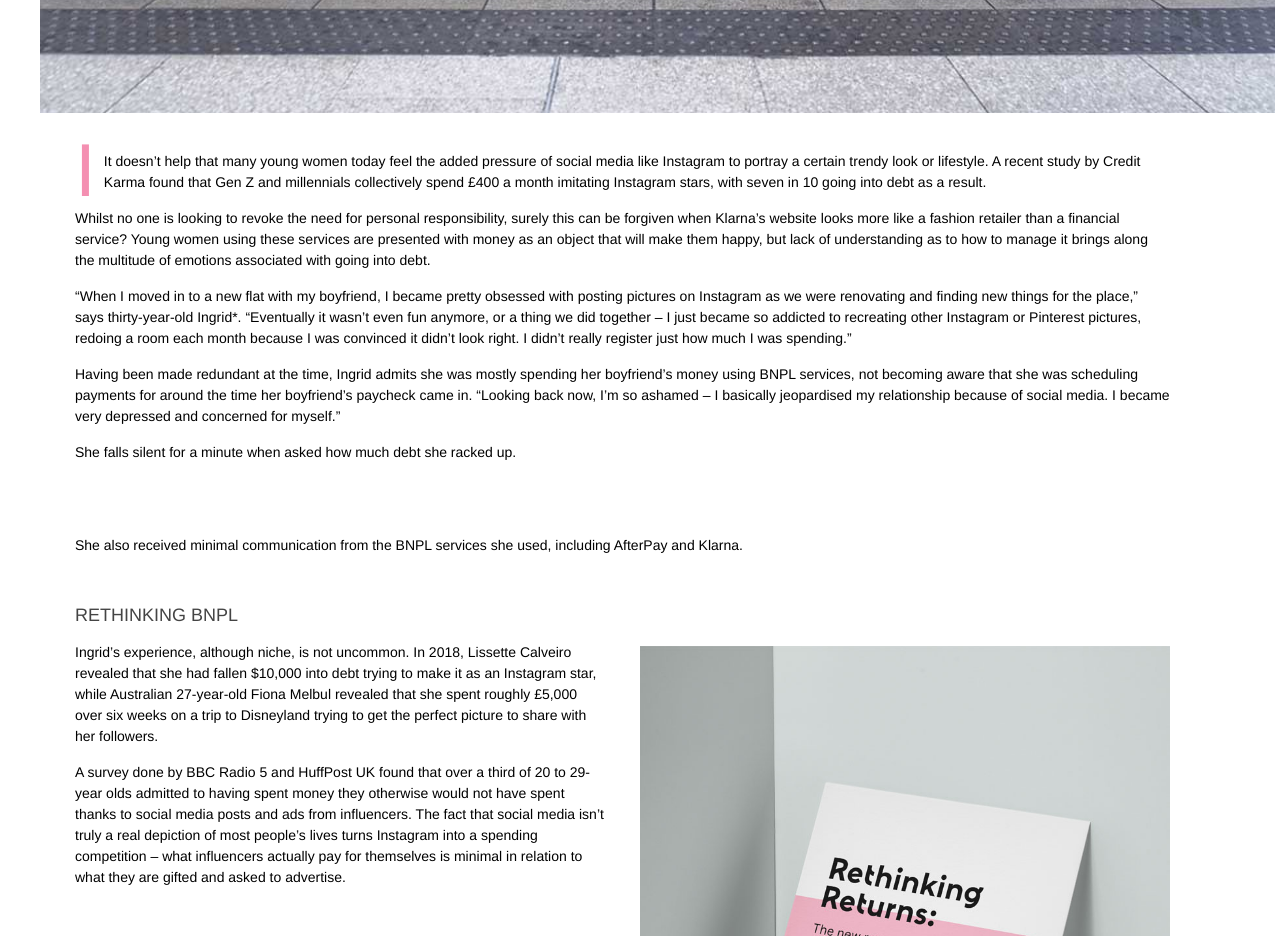
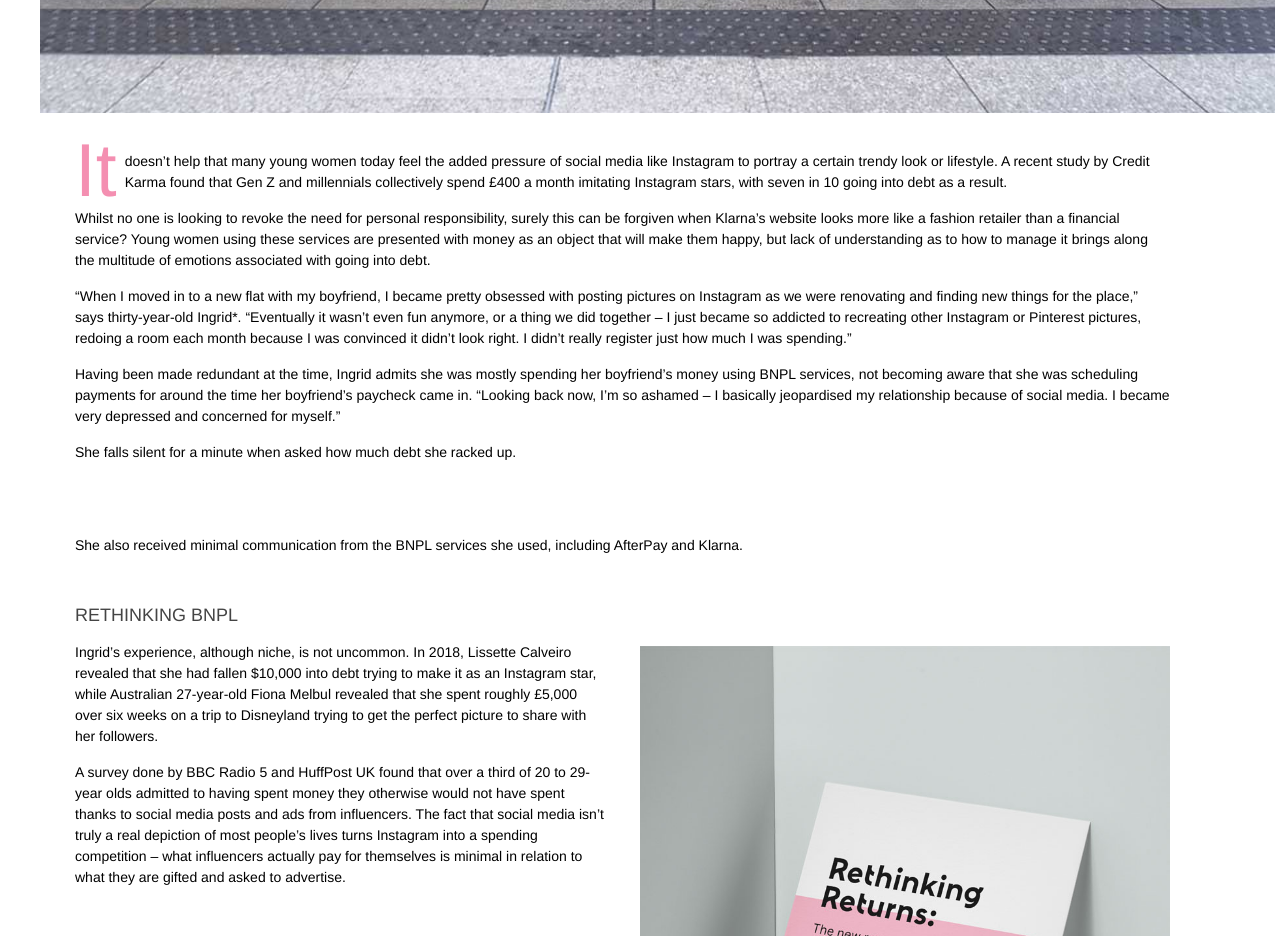
Before and after one commit to zoealexandrarose/bnpl, a plain HTML site: page index.html in a window 1280 px wide. Shown: the part 9100-10036 px from the top of the page. Drawn offline with nearby package versions, Linux system fonts and the light colour scheme; a script that the page names is missing.

Commit message:
Update index.html

```diff
--- a/index.html
+++ b/index.html
@@ -455,8 +455,8 @@
 
 
                 <div class="uk-width-1-1"> <br>
-                  <span class="firstcharacter">I</span>
-                  <p>It doesn’t help that many young women today feel the added pressure of social media like Instagram to portray a certain trendy look or lifestyle. A recent study by Credit Karma found that Gen Z and millennials collectively spend
+                  <span class="firstcharacter">It</span>
+                  <p>doesn’t help that many young women today feel the added pressure of social media like Instagram to portray a certain trendy look or lifestyle. A recent study by Credit Karma found that Gen Z and millennials collectively spend
                     £400 a month imitating Instagram stars, with seven in 10 going into debt as a result.</p>
                   <p> Whilst no one is looking to revoke the need for personal responsibility, surely this can be forgiven when Klarna’s website looks more like a fashion retailer than a financial service? Young women using these services are
                     presented with money as an object that will make them happy, but lack of understanding as to how to manage it brings along the multitude of emotions associated with going into debt. </p>
```
